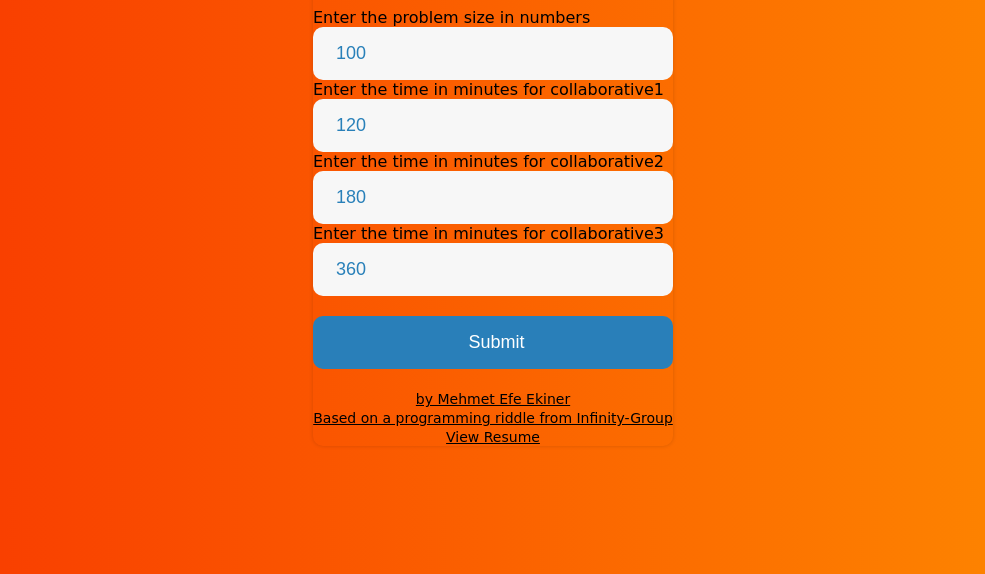
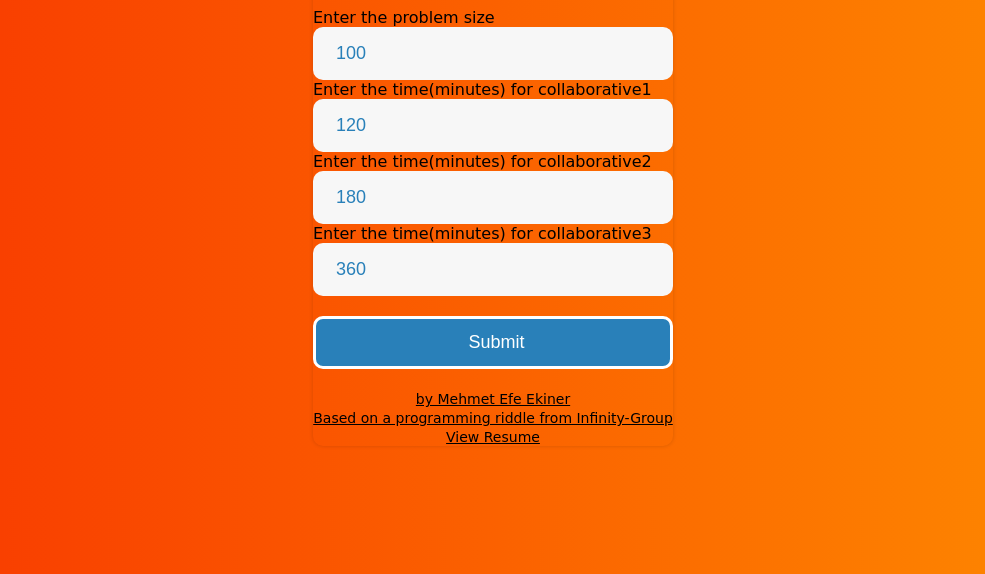
Before and after one commit to vai91/infinity-riddle, a plain HTML site: page index.html in a window 1280 px wide. Both pictures are taken after a click on the input 640 px from the left and 568 px from the top of the page. Shown: the part 226-800 px from the top of the page, without its empty margins (147-1132 px from the left). Drawn offline with Linux system fonts and the light colour scheme; a web font is replaced by a local one.

Commit message:
Minor UI changes

```diff
--- a/app.css
+++ b/app.css
@@ -21,7 +21,6 @@ h1 {
 a {
     color: black;
     font-size: 14px;
-
 }
 
 input {
@@ -42,11 +41,17 @@ input:focus {
     outline: none;
 }
 
+
 #container {
     width: 360px;
     margin: 100px auto;
     box-shadow: 0 0 4px rgba(0, 0, 0, 0.15);
     border-radius: 10px;
+}
+
+.resultFound {
+    text-align: center;
+    font-size: 1.8rem;
 }
 
 #main {
@@ -57,8 +62,23 @@ input:focus {
     text-align: center;
 }
 
-#submit {
+.submit {
     margin-top: 20px;
     background-color: #297fb9;
     color: white;
+    border-radius: 10px;
+    width: 100%;
+    padding: 13px 13px 13px 20px;
+    box-sizing: border-box;
+    font-size: 18px;
 }
+
+.submit:focus {
+    background: #2980b9;
+    border: 3px solid #fff;
+    outline: none;
+}
+
+button {
+    border-width: 0;
+}
--- a/index.html
+++ b/index.html
@@ -12,15 +12,17 @@
     <div id="container">
     <h1>Rates&Ratio Work Problem Solver</h1>
         <div id="main">
-        <label for="problemSize">Enter the problem size in numbers</label>
-            <input value="100" placeholder="e.g. 100 pierogis, 20 hamburgers " type="number" id="problemSize" name="problemSize" required>
-        <label for="time1">Enter the time in minutes for collaborative1</label>
-            <input value="120" placeholder="time that col1 requires to perform some task" type="number" id="time1" name="time1" required>
-        <label for="time2">Enter the time in minutes for collaborative2</label>
-            <input value="180" placeholder="time that col2 requires to perform some task" type="number" id="time2" name="time2" required>
-        <label for="time3">Enter the time in minutes for collaborative3</label>
-            <input value="360" placeholder="time that col3 requires to perform some task" type="number" id="time3" name="time3" required>
-            <input id="submit" type="submit">
+            <div id="content">
+                <label for="problemSize">Enter the problem size</label>
+                    <input value="100" placeholder="e.g. 100 pierogis " type="number" id="problemSize" name="problemSize" required>
+                <label for="time1">Enter the time(minutes) for collaborative1</label>
+                    <input value="120" placeholder="time that col1 requires to perform the task" type="number" id="time1" name="time1" required>
+                <label for="time2">Enter the time(minutes) for collaborative2</label>
+                    <input value="180" placeholder="time that col2 requires to perform the task" type="number" id="time2" name="time2" required>
+                <label for="time3">Enter the time(minutes) for collaborative3</label>
+                    <input value="360" placeholder="time that col3 requires to perform the task" type="number" id="time3" name="time3" required>
+                    <input class="submit" type="submit">
+            </div>
         </div>
             <div id="info">
                 <a href="https://github.com/vai91">by Mehmet Efe Ekiner</a> <br />
```
